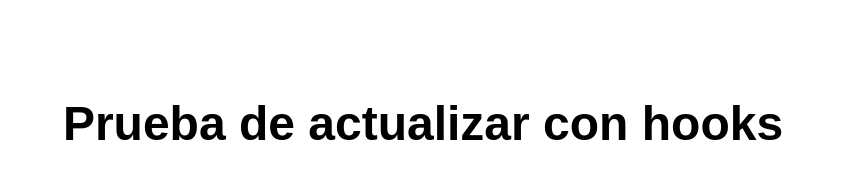
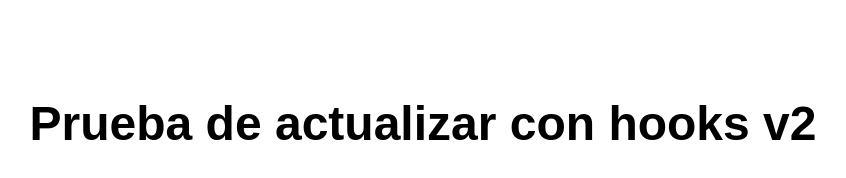
Before and after one commit to AlexDuranRodriguezDAW/PruebaHooks, a plain HTML site: page index.html in a window 1280 px wide. Shown: the whole page, without its empty margins (217-1063 px from the left). Drawn offline with Linux system fonts and the light colour scheme.

Commit message:
Add files via upload

```diff
--- a/index.html
+++ b/index.html
@@ -7,6 +7,6 @@
     <link rel="stylesheet" href="css/index.css" />
   </head>
   <body>
-	<h1>Prueba de actualizar con hooks</h1>
+	<h1>Prueba de actualizar con hooks v2</h1>
   </body>
 </html>
```
